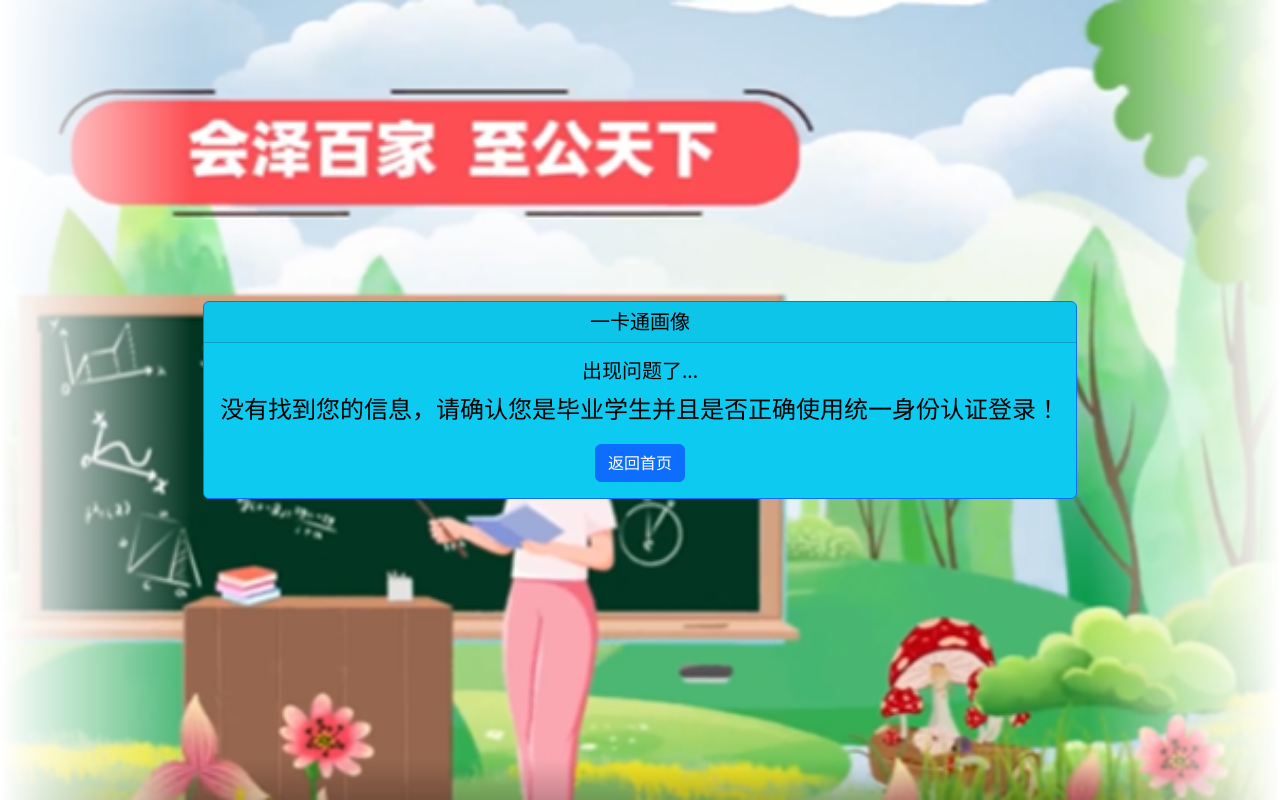
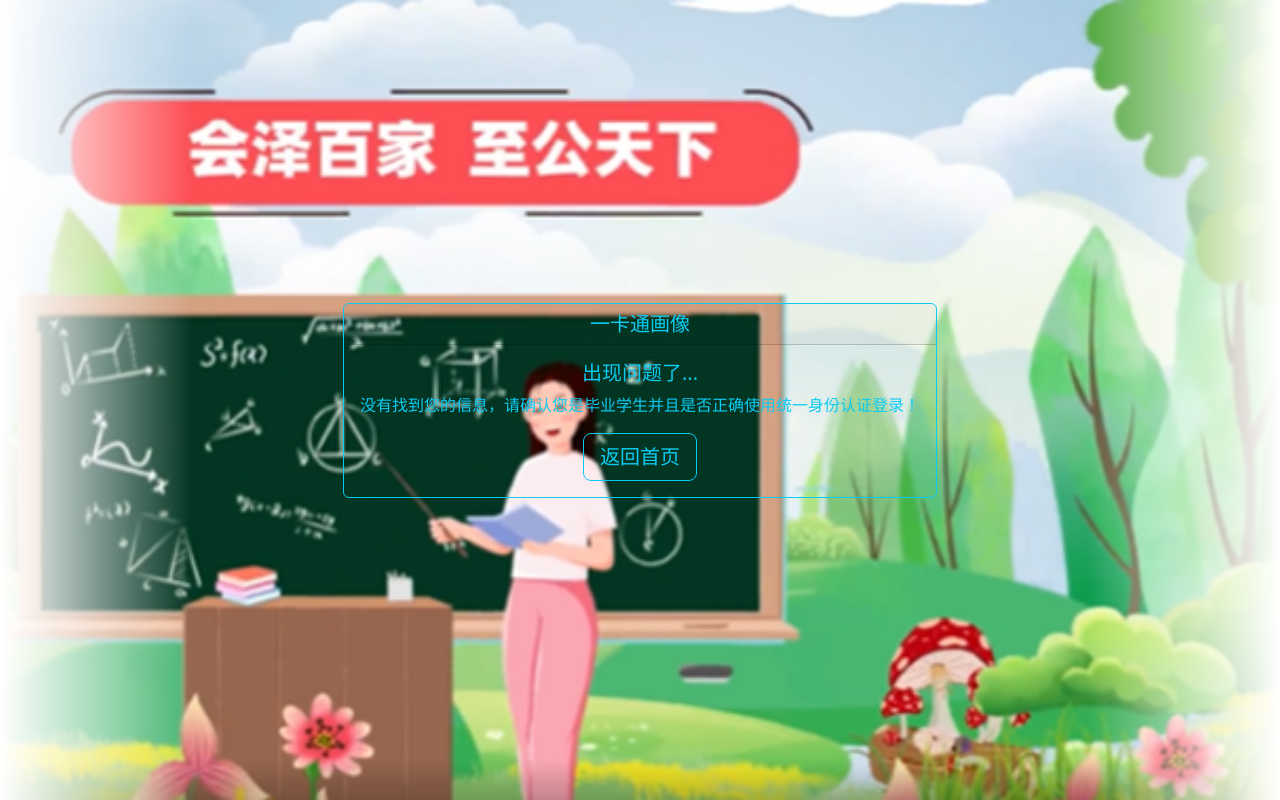
Before and after one commit to liudonghua123/ecard_portrait, a website: page public/404.html in a window 1280 px wide. Drawn offline with nearby package versions, Linux system fonts and the light colour scheme.

Commit message:
make card bg transparent and change text color to info

```diff
--- a/public/404.html
+++ b/public/404.html
@@ -10,13 +10,13 @@
 </head>
 
 <body>
-    <div class="info d-flex justify-content-center align-items-center bg bg-not-found">
-        <div class="card border-primary text-bg-info text-center">
+    <div class="d-flex justify-content-center align-items-center bg bg-not-found">
+        <div class="card bg-transparent border-info text-info text-center">
             <h5 class="card-header">一卡通画像</h5>
             <div class="card-body">
                 <h5 class="card-title">出现问题了...</h5>
                 <p class="card-text">没有找到您的信息，请确认您是毕业学生并且是否正确使用统一身份认证登录！</p>
-                <a href="/" class="btn btn-primary">返回首页</a>
+                <a href="/" class="btn btn-outline-info btn-lg">返回首页</a>
             </div>
         </div>
     </div>
```
Also changed, not shown: public/error.html (+3 -3 lines), public/index.html (+3 -3 lines).
